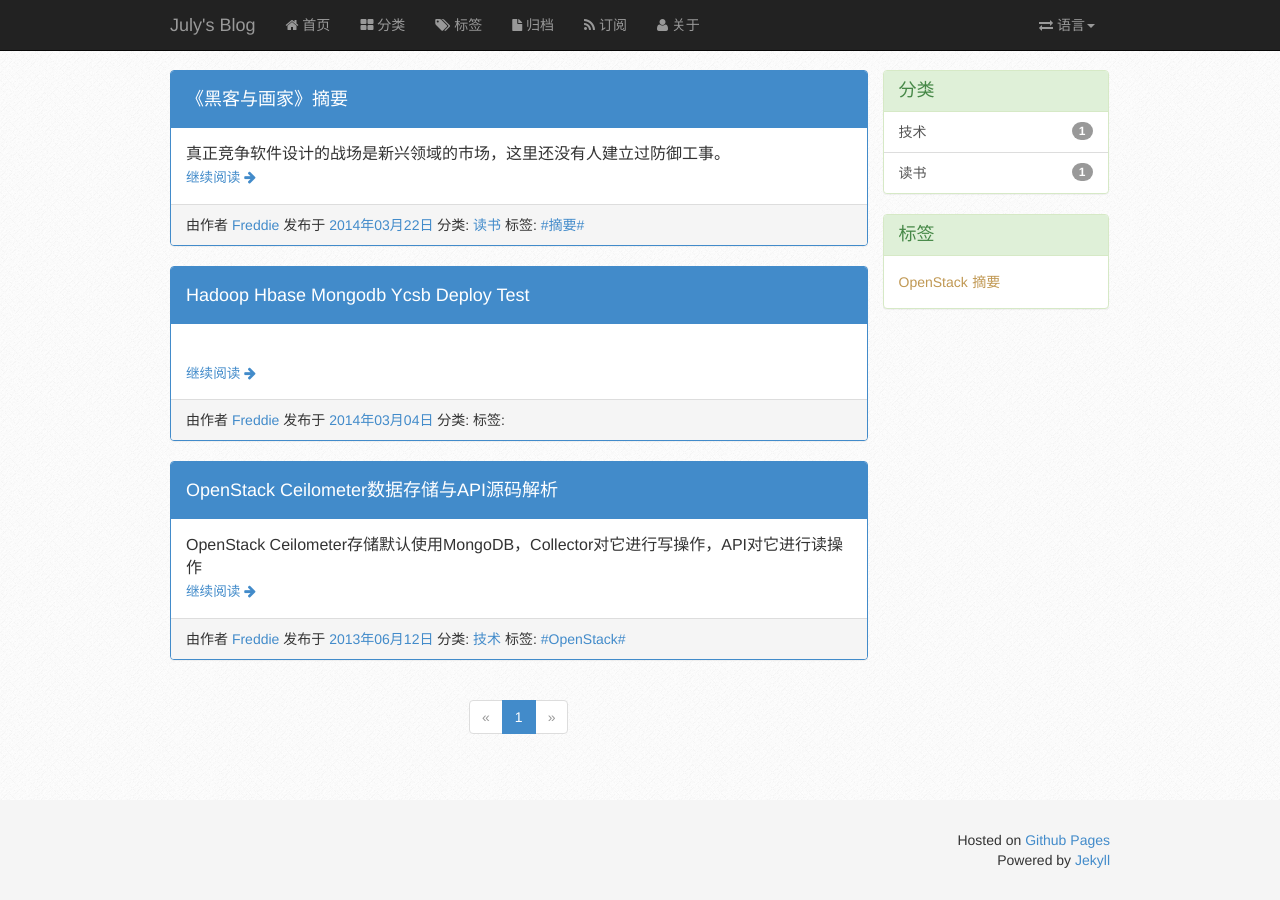
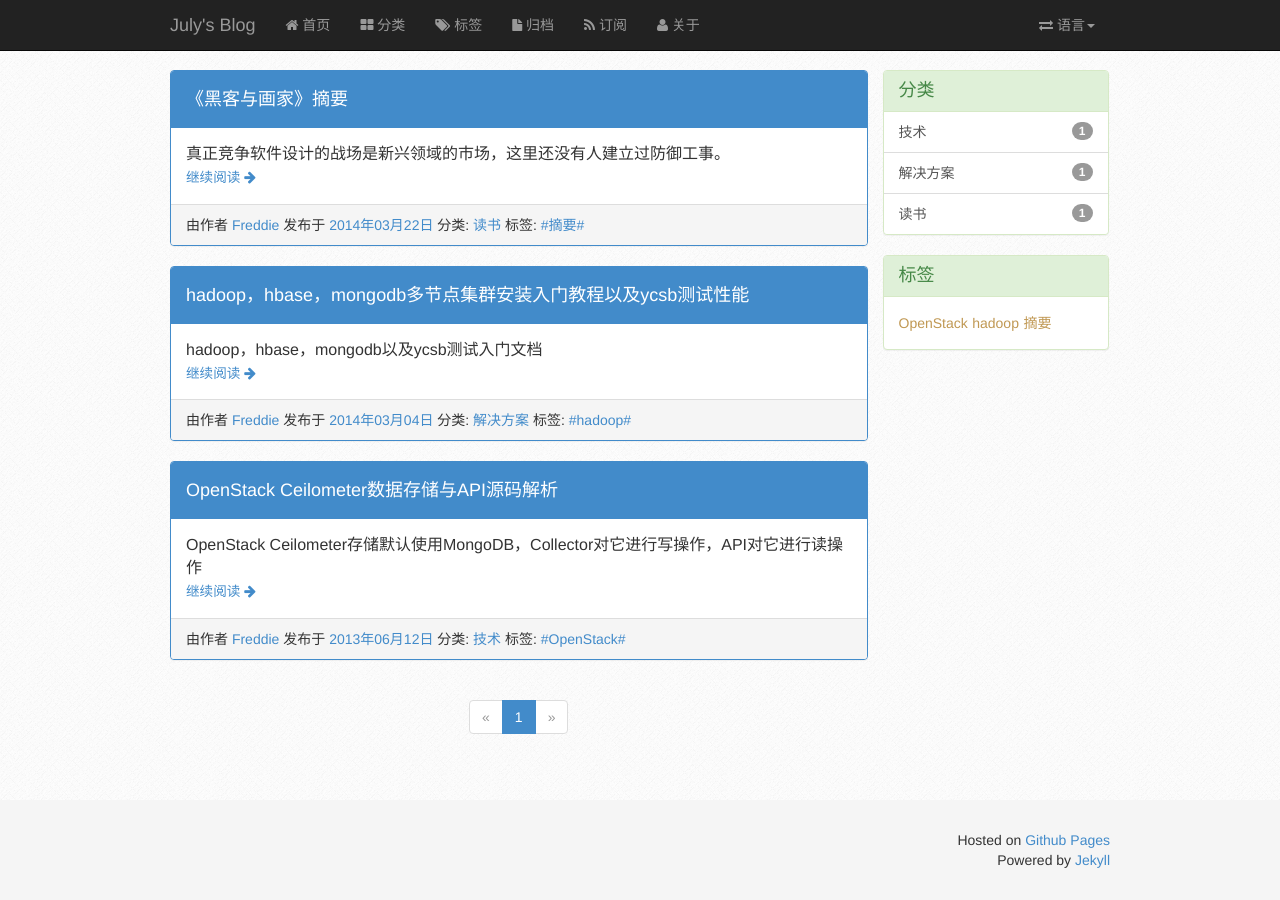
Before and after one commit to julykobe/julykobe.github.io, a Jekyll site: the page built from index.html, in a window 1280 px wide. Built offline with Jekyll 4.4.1, drawn with Linux system fonts in a browser that asks for light colours; Markdown is read by kramdown in place of the engine named in the settings; the list of posts is cut into pages by our own code.

Commit message:
fix format

```diff
--- a/_posts/Solution/2014-03-04-hadoop-hbase-mongodb-ycsb-deploy-test.md
+++ b/_posts/Solution/2014-03-04-hadoop-hbase-mongodb-ycsb-deploy-test.md
@@ -1,3 +1,11 @@
+---
+layout: post
+title: hadoop，hbase，mongodb多节点集群安装入门教程以及ycsb测试性能
+category: 解决方案
+tags: hadoop
+keywords: hadoop，hbase，mongodb,ycsb
+description: hadoop，hbase，mongodb以及ycsb测试入门文档
+---
 突然发现很多同学对搭环境很敬畏，一部分原因在于没有这种经历，另一部分原因便是对linux的不熟悉。
 
 解决办法就两点：
@@ -91,16 +99,18 @@ YCSB-master.zip
 需要注意：
 
   a)，开始前需要创建hadoop用户来操作，在下面提供的文档中说明了哪一步用hadoop用户哪一步用root。
-创建用户用命令：
-adduser [username]
-比如想创建hadoop用户：
-adduser hadoop
-然后就会提示你输入密码等，比useradd更入门级。
+
+  创建用户用命令：
+  adduser [username]
+  比如想创建hadoop用户：
+  adduser hadoop
+  然后就会提示你输入密码等，比useradd更入门级。
 
   b)，在设置hadoop无密码使用root权限的时候，需要修改/erc/sudoers文件，但是有时会发现没有写的权限，无法修改。
-使用root用户给这个文件增加写的权限:
-chmod u+w /etc/sudoers
-即可解决。
+
+  使用root用户给这个文件增加写的权限:
+  chmod u+w /etc/sudoers
+  即可解决。
 
 
 参考文档：
@@ -141,18 +151,17 @@ Mongodb集群搭建配置（辅助）
 
 How to compile YCSB for Hbase 0.96.0?
 
-即针对pom.xml需要修改两个地方，
+即针对pom.xml需要修改两个地方:
+    <dependency>
+      <groupId>org.apache.hbase</groupId>
+      <artifactId>hbase</artifactId>
+      <version>0.96.0-hadoop2</version>
+    </dependency>
+需要改为：
+    <dependency>
+      <groupId>org.apache.hbase</groupId>
+      <artifactId>hbase-client</artifactId>
+      <version>0.96.0-hadoop1</version>
+    </dependency>
 
-<dependency>
-  <groupId>org.apache.hbase</groupId>
-  <artifactId>hbase</artifactId>
-  <version>0.96.0-hadoop2</version>
-</dependency>
-需要改为：
-<dependency>
-  <groupId>org.apache.hbase</groupId>
-  <artifactId>hbase-client</artifactId>
-  <version>0.96.0-hadoop1</version>
-</dependency>
-
-测试性能的话，看一下workloads下不同的负载文件，然后跑负载，处理数据就行了（一笔带过。。。）
+测试性能的话，看一下workloads下不同的负载文件，然后跑负载，处理数据就行了.
```
Also changed, not shown: other parts of _posts/Solution/2014-03-04-hadoop-hbase-mongodb-ycsb-deploy-test.md (+2 -2 lines).
